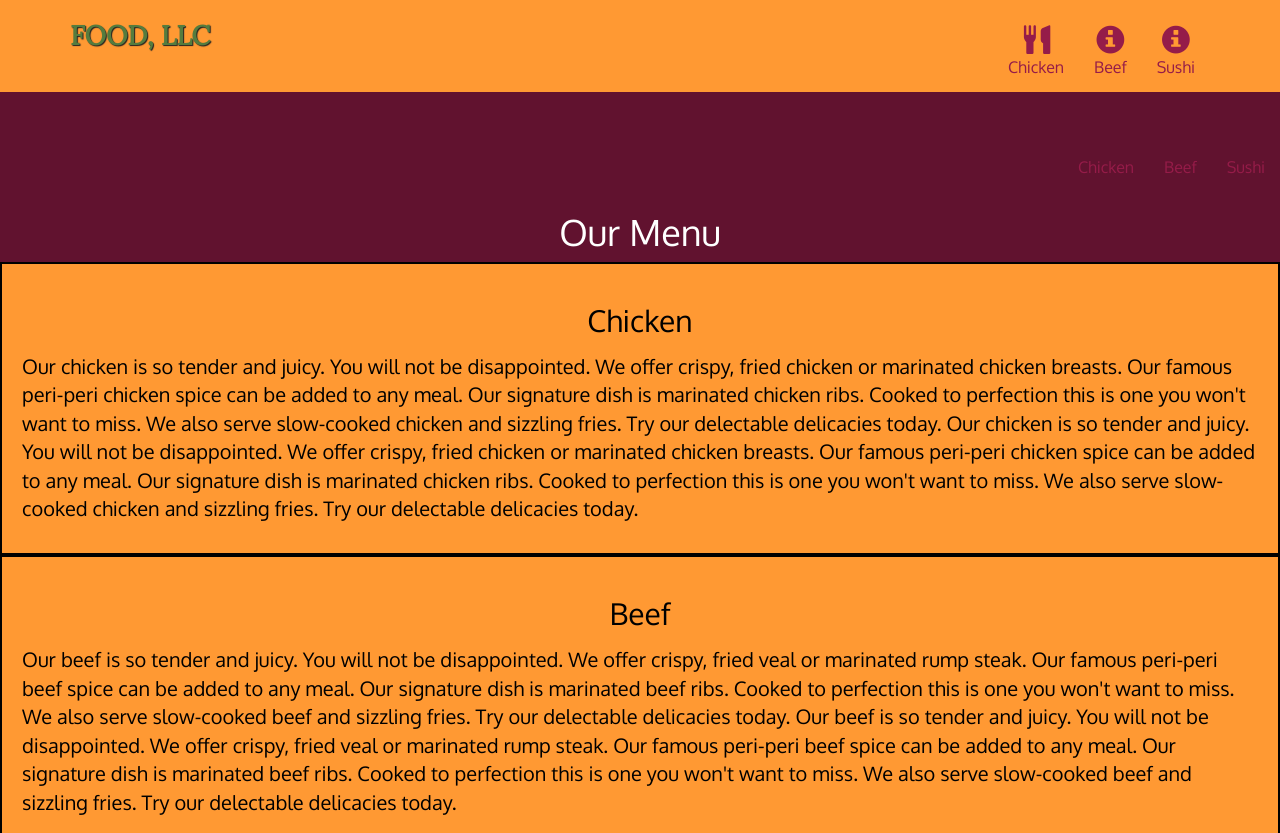
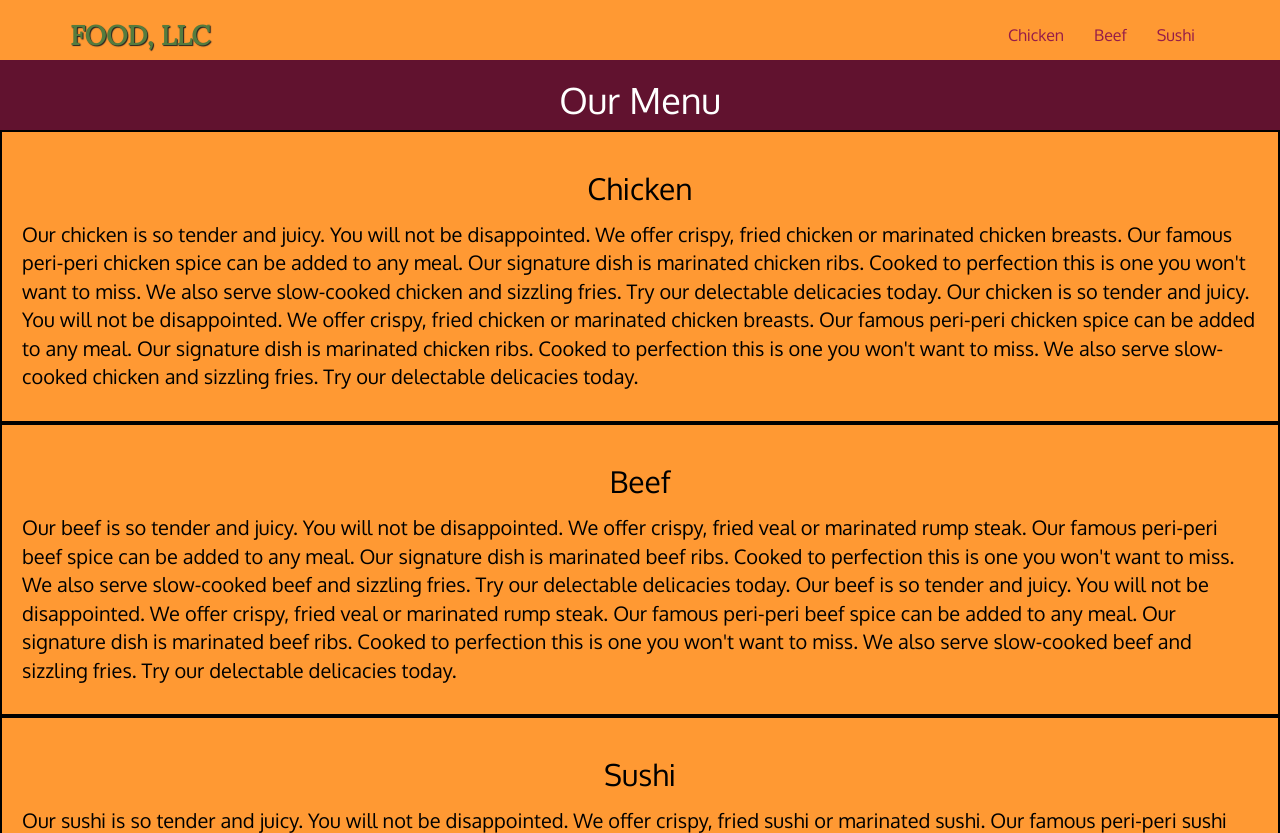
Before and after one commit to gil200000/coursera_assignments, a plain HTML site: page index.html in a window 1280 px wide. Shown: the top 833 px of the page. Drawn offline with nearby package versions, Linux system fonts and the light colour scheme; files that its build step writes are made by us from their sources; a script that the page names is missing.

Commit message:
Add files via upload

```diff
--- a/index.html
+++ b/index.html
@@ -49,16 +49,13 @@
 <div id="collapsable-nav" class="collapse navbar-collapse">
     <ul id="nav-list" class="nav navbar-nav navbar-right">
         <li>
-          <a href="menu-categories.html">
-            <span class="glyphicon glyphicon-cutlery"></span> <br class="hidden-xs"> Chicken</a>
+          <a href="menu-categories.html"> Chicken</a>
           </li>
           <li>
-          <a href="#">
-            <span class="glyphicon glyphicon-info-sign"></span> <br class="hidden-xs"> Beef</a>
+          <a href="#"> Beef</a>
           </li>
            <li>
-          <a href="#">
-            <span class="glyphicon glyphicon-info-sign"></span> <br class="hidden-xs"> Sushi</a>
+          <a href="#"> Sushi</a>
           </li>
         </ul>
       </div>
@@ -67,23 +64,6 @@
     </nav><!-- #header-nav -->
   </header>
 
-
-  <div id="collapsable-nav" class="collapse navbar-collapse">
-           <ul id="nav-list" class="nav navbar-nav navbar-right">
-            <li>
-              <a href="menu-categories.html">
-                <br class="hidden-xs"> Chicken</a>
-            </li>
-            <li>
-              <a href="#">
-                <br class="hidden-xs"> Beef</a>
-            </li>
-            <li>
-              <a href="#">
-                <br class="hidden-xs"> Sushi</a>
-            </li>
-          </ul><!-- #nav-list -->
-        </div><!-- .collapse .navbar-collapse -->
 
 <h1 class="text-center">Our Menu</h1>
 
```
